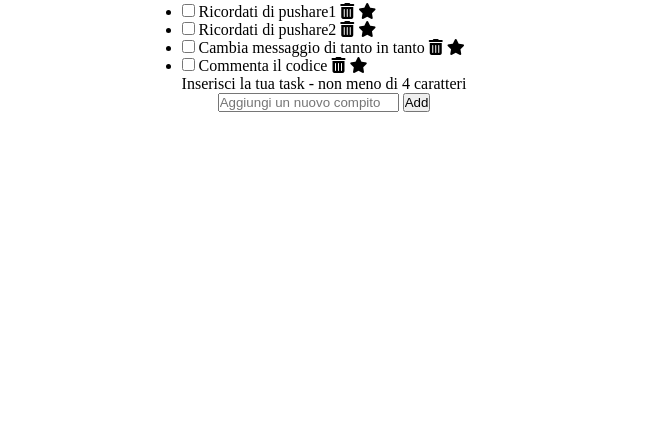
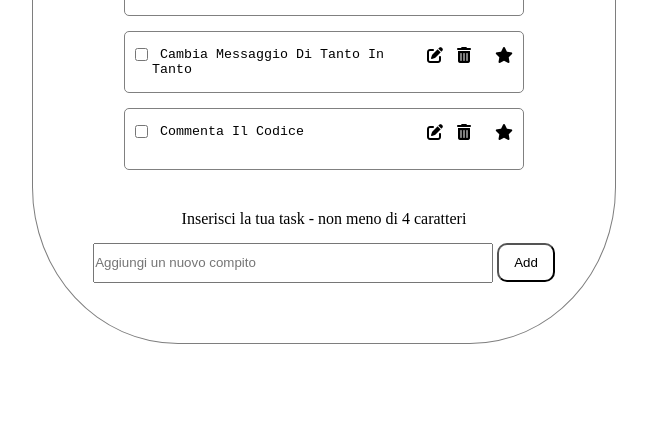
Before and after one commit to Quant85/vue-todolist, a plain HTML site: page index.html in a window 1280 px wide. Shown: the part 370-800 px from the top of the page, without its empty margins (316-963 px from the left). Drawn offline with nearby package versions, Linux system fonts and the light colour scheme.

Commit message:
Aggiunto method per modificare la task inserita in una texarea

```diff
--- a/assets/css/style.css
+++ b/assets/css/style.css
@@ -13,7 +13,67 @@ body {
   align-content: center;
 }
 
+#todolist {
+  border: 1px solid rgb(126, 126, 126);
+  border-radius: 25%;
+  padding: 20px;
+}
+
 .title,
 .add_item {
   text-align: center;
+  margin: 40px;
 }
+/* .container {
+  display: flex;
+  flex-direction: column;
+  align-content: center;
+} */
+ul {
+  list-style: none;
+  white-space: nowrap;
+}
+
+li{
+  width: 400px;
+  border: 1px solid grey;
+  border-radius: 5px;
+  padding: 15px 10px ;
+  margin: 15px auto;
+  position: relative;
+}
+
+.textbox {
+  width: 70%;
+  vertical-align: text-top;
+  text-transform: capitalize;
+  border: 0;
+  resize: none;
+}
+
+.icon_section {
+  position: absolute;
+  right: 0px;
+}
+.clear,
+.important {
+  margin: 0 10px 0 10px;
+}
+
+form .input_task {
+  width: 400px;
+  height: 40px;
+}
+
+input[type="submit"] {
+  background: rgb(255, 255, 255);
+  border-radius: 10px;
+  padding: 10px 15px;
+  margin-top: 15px;
+  transition: 250ms ease-out;
+}
+
+input[type="submit"]:hover {
+  color: #fff;
+  background: rgb(14, 146, 14);
+}
--- a/assets/js/main.js
+++ b/assets/js/main.js
@@ -20,21 +20,25 @@ let taskList = new Vue({
       {
         taskName: "Ricordati di pushare1",
         important: false,
+        editable: true,
         completionStatus: false,
       },
       {
         taskName: "Ricordati di pushare2",
-        important: false,
+        editable: false,
+        important: true,
         completionStatus: false,
       },
       {
         taskName: "Cambia messaggio di tanto in tanto",
-        important: false,
+        modificabile: false,
+        editable: true,
         completionStatus: false,
       },
       {
         taskName: "Commenta il codice",
-        important: false,
+        editable: false,
+        important: true,
         completionStatus: false,
       },
     ],
@@ -50,6 +54,7 @@ let taskList = new Vue({
       if (this.newTask.length >= 4) {
         this.tasks.push({
           taskName: this.newTask,
+          editable: true,
           important: false,
           completionStatus: false
         });
@@ -62,15 +67,20 @@ let taskList = new Vue({
     importantTask(index) {
       if (this.tasks[index].important) {
         this.tasks[index].important = false;
-        console.log(this.tasks[index].important);
         this.tasks.sort((x,y) => y.important - x.important);//ordine decrescente
-        console.log(this.tasks);
+
       } else if (!this.tasks[index].important){
         this.tasks[index].important = true;
-        console.log(this.tasks[index].important);
         this.tasks.sort((x,y) => y.important - x.important);//ordine decrescente mi garantisce che gli iSimportan siano sempre più in alto de notImportant
-        console.log(this.tasks);
       }
+    },
+    editableClick(index) {
+      if (this.tasks[index].editable) {
+        this.tasks[index].editable = false;
+      } else if (!this.tasks[index].editable) {
+        this.tasks[index].editable = true;
+      } //questo metodo mi consente di attivare e disattivare la proprieta di accesso alla casella di testo della textarea variando il booleano da true a false di readonly
+
     },
   },
 });
--- a/index.html
+++ b/index.html
@@ -13,16 +13,18 @@
 </head>
 
 <body>
-  <header id="header_section">
+  <section id="todolist">
     <h1 class="title">To-Do List</h1>
     <img src="" alt="">
-  </header>
-  <main>
+
     <div id="todoapp" class="container">
-      <ul id="task_List" v-if="tasks.length">
+      <ul id="task_list" v-if="tasks.length">
         <li v-for="(task, index) in tasks">
           <input type="checkbox" name="completed" value="">
-          <span> {{tasks[index].taskName}}
+          <textarea class="textbox" :readonly="tasks[index].editable"> {{tasks[index].taskName}} </textarea>
+          <span class="icon_section">
+            <span class="modified" @click="editableClick(index)">
+              <i class="fas fa-edit"></i>
             </span>
             <span class="clear" @click="clearTask(index)">
               <i class="fas fa-trash-alt"></i>
@@ -31,13 +33,14 @@
             <span class="important" @click="importantTask(index)">
               <i class="fas fa-star"></i>
             </span> <!-- /.important -->
+          </span>
         </li>
 
       </ul>
       <h2 class="title" v-else>Nulla da fare - Vai a Giocare a Cyberpunk 2077</h2>
       <form class="add_item" method="POST" @submit.prevent="addTask">
         <label for="fname">Inserisci la tua task - non meno di 4 caratteri </label> <br>
-        <input type="text" id="input_task" name="input_task" autocomplete="off" placeholder="Aggiungi un nuovo compito"
+        <input class="input_task" type="text" id="input_task" name="input_task" autocomplete="off" placeholder="Aggiungi un nuovo compito"
           autofocus v-model="newTask">
         <input type="submit" value="Add">
       </form>
@@ -48,7 +51,9 @@
       </ul>
     </div>
     <!-- /.container -->
-  </main>
+
+  </section>
+  <!-- /#todolist -->
 
   <!-- development version, includes helpful console warnings -->
   <script src="https://cdn.jsdelivr.net/npm/vue@2/dist/vue.js"></script>
```
Lines whose indentation alone changed are shown as unchanged.
